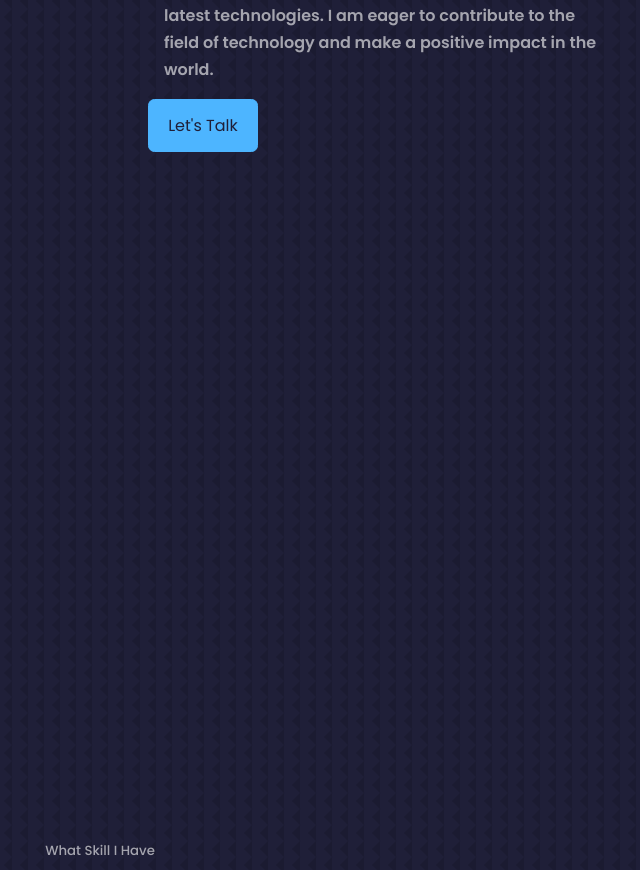
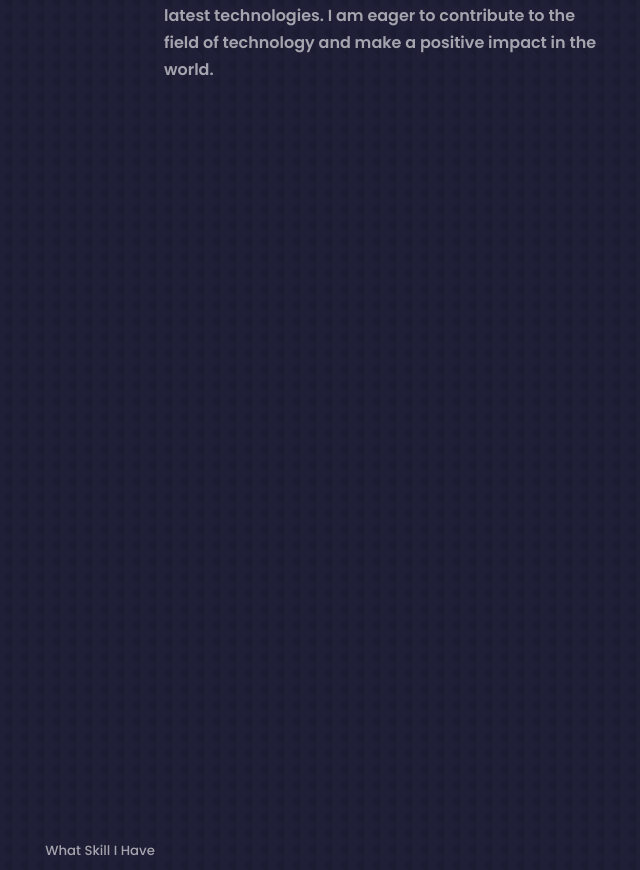
Before and after one commit to hashim-cp-2001/hashim-cp-2001.github.io, a React (Create React App) app: page / in a window 1280 px wide. Shown: the part 1367-2237 px from the top of the page, without its empty margins (540-1180 px from the left). Built offline with nearby package versions, Linux system fonts and the light colour scheme.

Commit message:
after talk removed

```diff
--- a/src/componets/about/about.jsx
+++ b/src/componets/about/about.jsx
@@ -34,7 +34,7 @@ const About = () => {
           <p>
           I Am Hashim Sharaf CP, and I am a dedicated student pursuing Computer Science at Govt Engineering College Idukki. With a passion for leadership, I thrive in roles where I can inspire and motivate others. Programming is a domain where I excel, and I am constantly honing my skills to stay updated with the latest technologies. I am eager to contribute to the field of technology and make a positive impact in the world.
           </p>
-          <a href='#Contact' className='btn btn-primary'>Let's Talk</a>
+
         </div>
       </div>
     </section>
```
Also changed, not shown: 8 other files (tests, documents, lock files or other folders).
